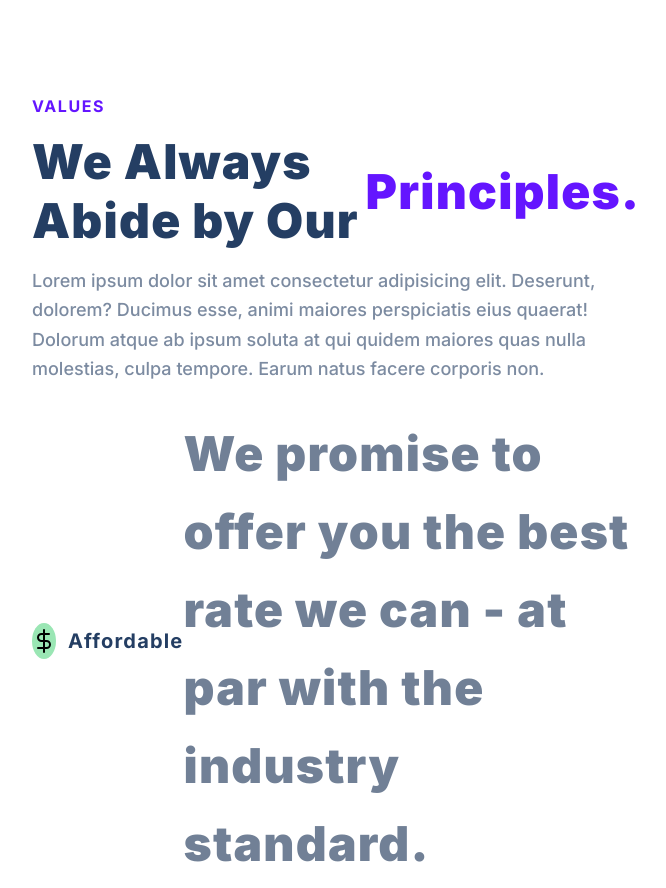
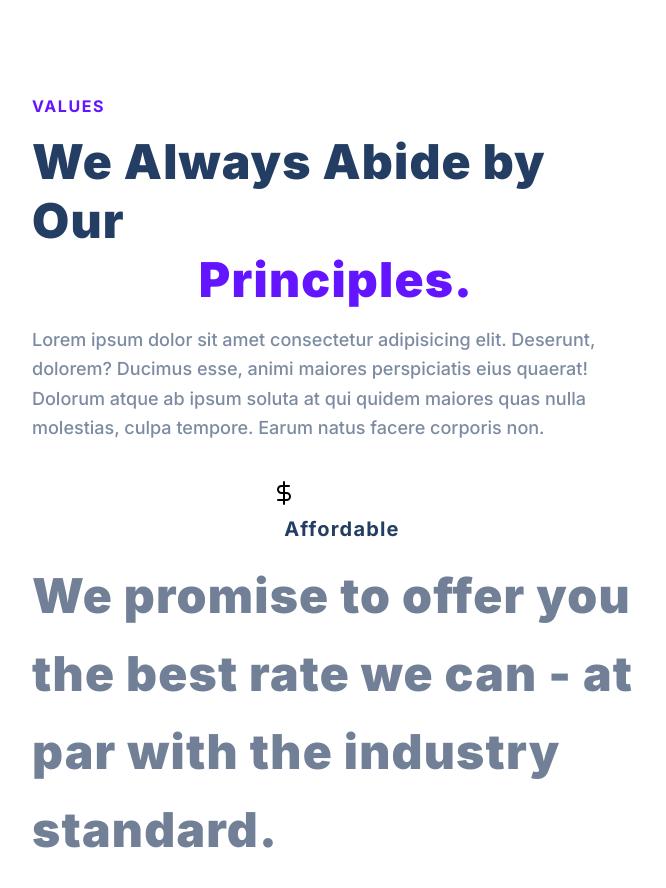
Before and after one commit to MikeMe28/Treact-Project-2, a plain HTML site: page index.html in a window 1280 px wide. Shown: the part 2980-3868 px from the top of the page, without its empty margins (0-666 px from the left). Drawn offline with Linux system fonts and the light colour scheme.

Commit message:
7th update

```diff
--- a/index.html
+++ b/index.html
@@ -225,10 +225,12 @@
                         <div class="values__para">Lorem ipsum dolor sit amet consectetur adipisicing elit. Deserunt, dolorem? Ducimus esse, animi maiores perspiciatis eius quaerat! Dolorum atque ab ipsum soluta at qui quidem maiores quas nulla molestias, culpa tempore. Earum natus facere corporis non.</div>
                         <div class="values__list">
                             <div class="values__title">
-                                <figure class="values__img--wrapper">
-                                    <img src="./assets/dollar-sign.svg" alt="">
-                                </figure>
-                                <div class="values__name">Affordable</div>
+                                <div class="values__title--wrapper">
+                                    <figure class="https://github.com/MikeMe28/Treact-Project-2">
+                                        <img src="./assets/dollar-sign.svg" alt="">
+                                    </figure>
+                                    <div class="values__name">Affordable</div>
+                                </div>
                                 <div class="value__para">We promise to offer you the best rate we can - at par with the industry standard.</div>
                             </div>
                         </div>
--- a/style.css
+++ b/style.css
@@ -409,6 +409,12 @@
     letter-spacing: 0.025em;
 }
 
+.values__title--wrapper {
+
+}
+
+
+
 .values__para {
     font-size: 18px;
     font-weight: 500;
@@ -427,6 +433,7 @@
 
 .values__title{
     display: flex;
+    flex-direction: column;
     align-items: center;
 }
 
```
